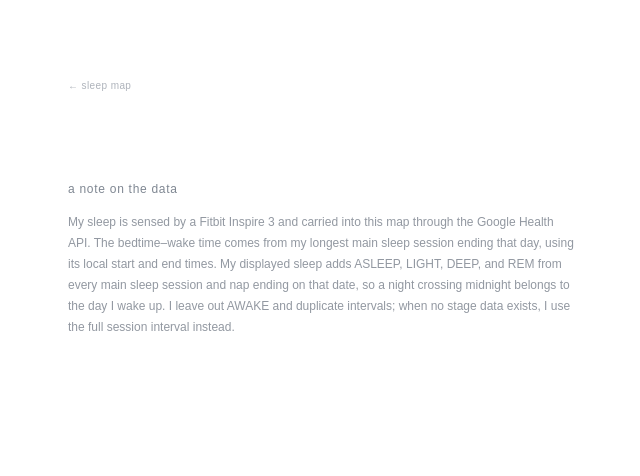
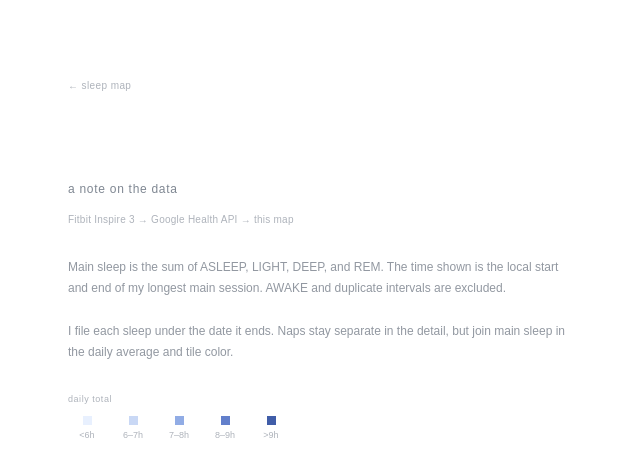
Before and after one commit to caozhuozi/10y, a Next.js app in the folder sleep-map/: page /about-the-data in a window 1280 px wide. Shown: the top 476 px of the page, without its empty margins (262-902 px from the left). Built offline with nearby package versions, Linux system fonts and the light colour scheme; no server answers.

Commit message:
Clarify sleep totals and color scale

```diff
--- a/sleep-map/app/about-the-data/page.tsx
+++ b/sleep-map/app/about-the-data/page.tsx
@@ -26,17 +26,38 @@ export default function HowSleepBecomesData() {
           <h1 className="methodology-title">a note on the data</h1>
         </header>
 
+        <p className="methodology-flow">
+          Fitbit Inspire 3 → Google Health API → this map
+        </p>
+
         <div className="methodology-copy">
           <p>
-            My sleep is sensed by a Fitbit Inspire 3 and carried into this map
-            through the Google Health API. The bedtime–wake time comes from my
-            longest main sleep session ending that day, using its local start
-            and end times. My displayed sleep adds ASLEEP, LIGHT, DEEP, and REM
-            from every main sleep session and nap ending on that date, so a
-            night crossing midnight belongs to the day I wake up. I leave out
-            AWAKE and duplicate intervals; when no stage data exists, I use the
-            full session interval instead.
+            Main sleep is the sum of ASLEEP, LIGHT, DEEP, and REM. The time
+            shown is the local start and end of my longest main session. AWAKE
+            and duplicate intervals are excluded.
           </p>
+          <p>
+            I file each sleep under the date it ends. Naps stay separate in the
+            detail, but join main sleep in the daily average and tile color.
+          </p>
+        </div>
+
+        <div className="methodology-colors">
+          <p className="color-scale-label">daily total</p>
+          <div className="color-scale" aria-label="Sleep duration color scale">
+            {[
+              ["level-1", "<6h"],
+              ["level-2", "6–7h"],
+              ["level-3", "7–8h"],
+              ["level-4", "8–9h"],
+              ["level-5", ">9h"],
+            ].map(([level, label]) => (
+              <span key={level}>
+                <i className={level} aria-hidden="true" />
+                {label}
+              </span>
+            ))}
+          </div>
         </div>
       </article>
     </main>
--- a/sleep-map/app/globals.css
+++ b/sleep-map/app/globals.css
@@ -403,11 +403,52 @@ button {
   max-width: 510px;
 }
 
+.methodology-flow {
+  margin: 0 0 30px;
+  color: #aeb3bb;
+  font-size: 10px;
+  letter-spacing: 0.025em;
+  line-height: 1.5;
+}
+
 .methodology-copy p {
   margin: 0 0 22px;
   color: #9298a1;
   font-size: 12px;
   line-height: 1.75;
+}
+
+.methodology-colors {
+  margin-top: 32px;
+}
+
+.color-scale-label {
+  margin: 0 0 12px;
+  color: #aeb3bb;
+  font-size: 9px;
+  letter-spacing: 0.06em;
+  line-height: 1;
+}
+
+.color-scale {
+  display: grid;
+  grid-template-columns: repeat(5, 38px);
+  gap: 8px;
+}
+
+.color-scale span {
+  display: grid;
+  justify-items: center;
+  gap: 6px;
+  color: #aeb3bb;
+  font-size: 9px;
+  line-height: 1;
+}
+
+.color-scale i {
+  display: block;
+  width: 9px;
+  height: 9px;
 }
 
 @media (max-width: 600px) {
--- a/sleep-map/app/sleep-heatmap.tsx
+++ b/sleep-map/app/sleep-heatmap.tsx
@@ -198,23 +198,18 @@ export function SleepHeatmap({
                   className={`status-dot level-${durationLevel(active.totalMinutes)}`}
                   aria-hidden="true"
                 />
-                <strong>{formatMinutes(active.totalMinutes)}</strong>
+                <strong>main {formatMinutes(active.mainMinutes)}</strong>
                 {active.bedtime && active.wakeTime && (
-                  <>
-                    <i className="detail-separator" aria-hidden="true">
-                      ·
-                    </i>
-                    <span>
-                      {active.bedtime}–{active.wakeTime}
-                    </span>
-                  </>
+                  <span>
+                    ({active.bedtime}–{active.wakeTime})
+                  </span>
                 )}
                 {active.hasNap && (
                   <>
                     <i className="detail-separator" aria-hidden="true">
                       ·
                     </i>
-                    <span>+ {formatCompactMinutes(active.napMinutes)} nap</span>
+                    <span>nap {formatCompactMinutes(active.napMinutes)}</span>
                   </>
                 )}
               </span>
```
